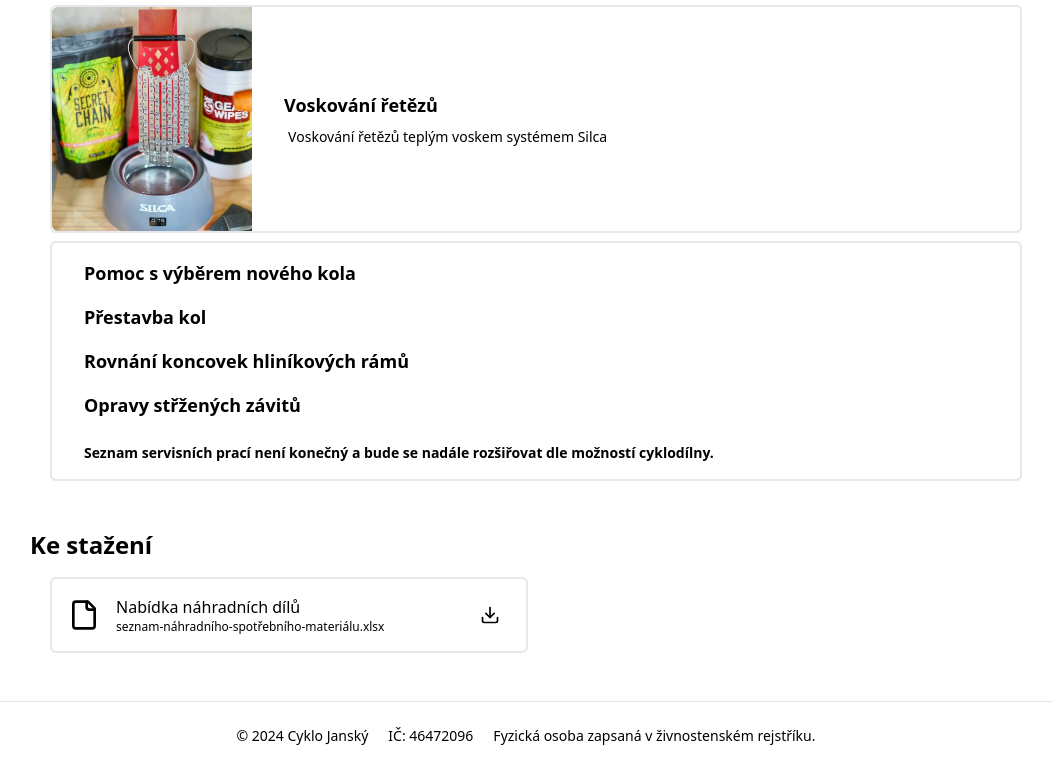
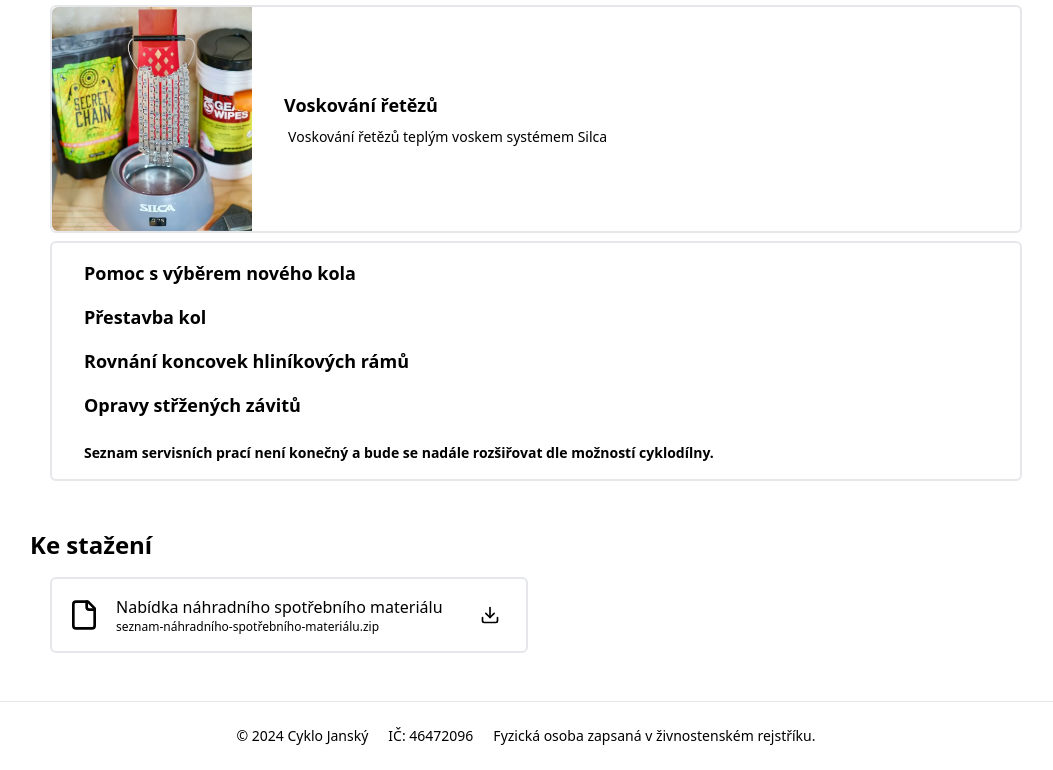
Before and after one commit to cyklojansky/cyklojansky.github.io, a plain HTML site: page index.html in a window 1280 px wide. Shown: the part 728-1498 px from the top of the page, without its empty margins (114-1167 px from the left). Drawn offline with Linux system fonts and the light colour scheme.

Commit message:
deploy: 041a162d78ad8cb7cfe249535f94ddfd2a026afa

```diff
--- a/index.html
+++ b/index.html
@@ -229,8 +229,8 @@
                 <path d="M14 2v4a2 2 0 0 0 2 2h4"></path>
               </svg>
               <div>
-                <h4 class="text-base font-medium">Nabídka náhradních dílů</h4>
-                <p class="text-muted-foreground text-xs">seznam-náhradního-spotřebního-materiálu.xlsx</p>
+                <h4 class="text-base font-medium">Nabídka náhradního spotřebního materiálu</h4>
+                <p class="text-muted-foreground text-xs">seznam-náhradního-spotřebního-materiálu.zip</p>
               </div>
             </div>
             <div class="ml-auto inline-flex h-10 w-10 items-center justify-center">
```
Also changed, not shown: 1 other file.
